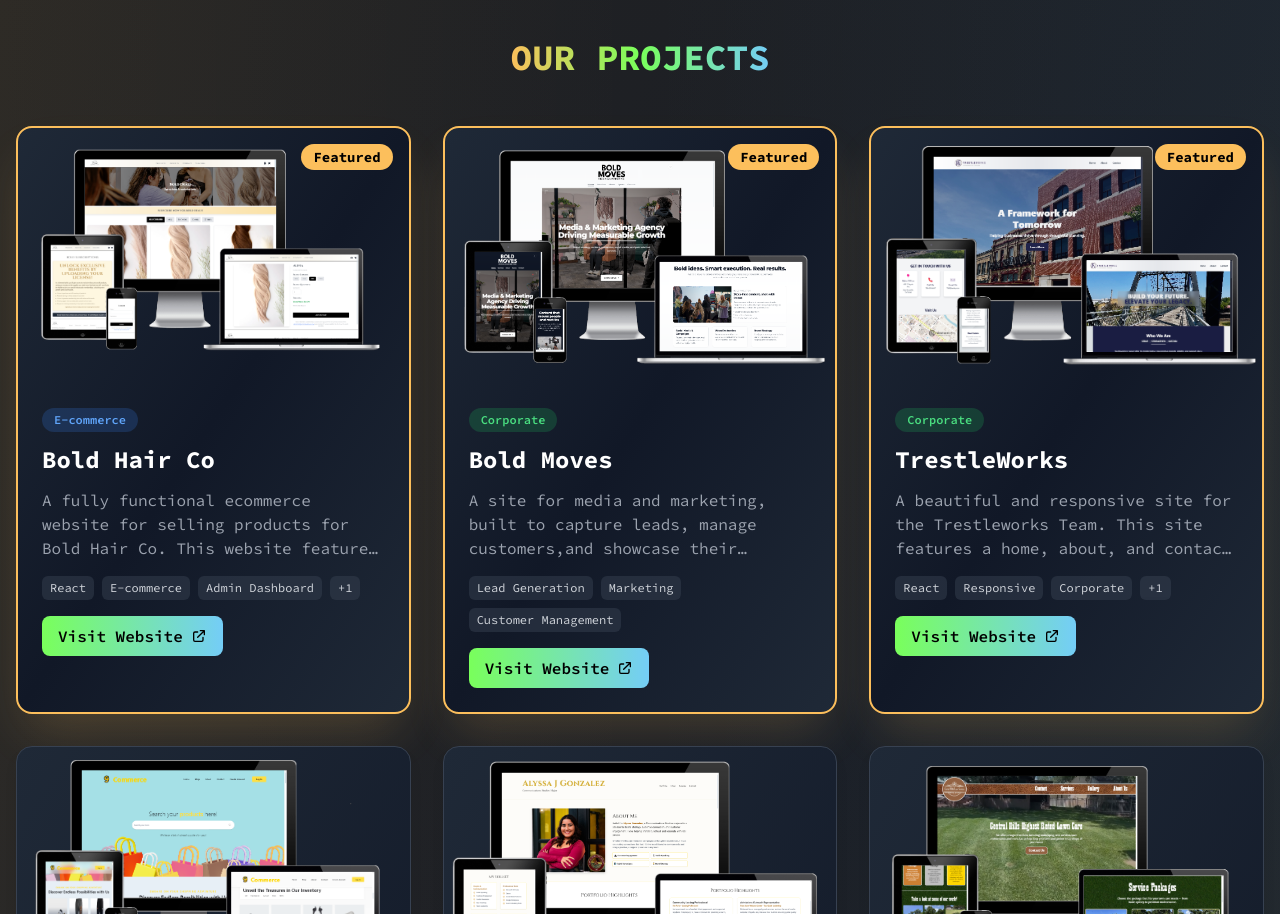
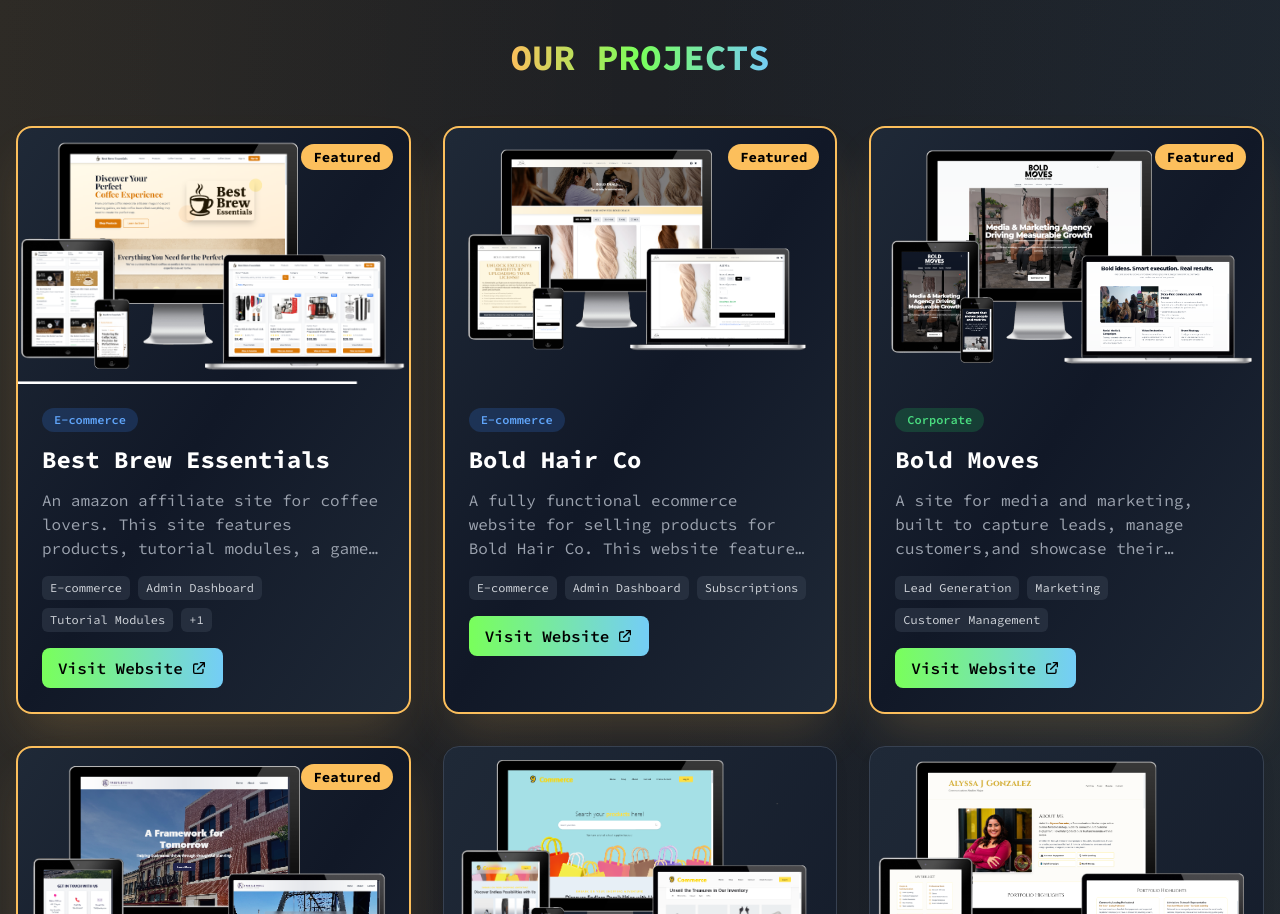
Before and after one commit to LetsGetRemixed/CJPweb, a React (Create React App) app: page /showcase in a window 1280 px wide. Shown: the part 480-1394 px from the top of the page. Built offline with nearby package versions, Linux system fonts and the light colour scheme.

Commit message:
Best Brew Essentials

```diff
--- a/src/components/Showcase/ShowcaseData.js
+++ b/src/components/Showcase/ShowcaseData.js
@@ -6,9 +6,19 @@
       image: '/images/BoldResponsive.png',
       link: "https://boldhairco.com",
       category: "E-commerce",
-      tags: ["React", "E-commerce", "Admin Dashboard", "Subscriptions"],
+      tags: ["E-commerce", "Admin Dashboard", "Subscriptions"],
       featured: true,
 
+    },
+    {
+      id: 2,
+      name: "Best Brew Essentials",
+      description: "An amazon affiliate site for coffee lovers. This site features products, tutorial modules, a game, admin dashboard, and much more.",
+      image: '/images/bestbrewessentials.png',
+      link: "https://bestbrewessentials.com",
+      category: "E-commerce",
+      tags: ["E-commerce", "Admin Dashboard", "Tutorial Modules", "Game"],
+      featured: true,
     },
     {
       id: 2,
```
Also changed, not shown: public/images/bestbrewessentials.png (added).
